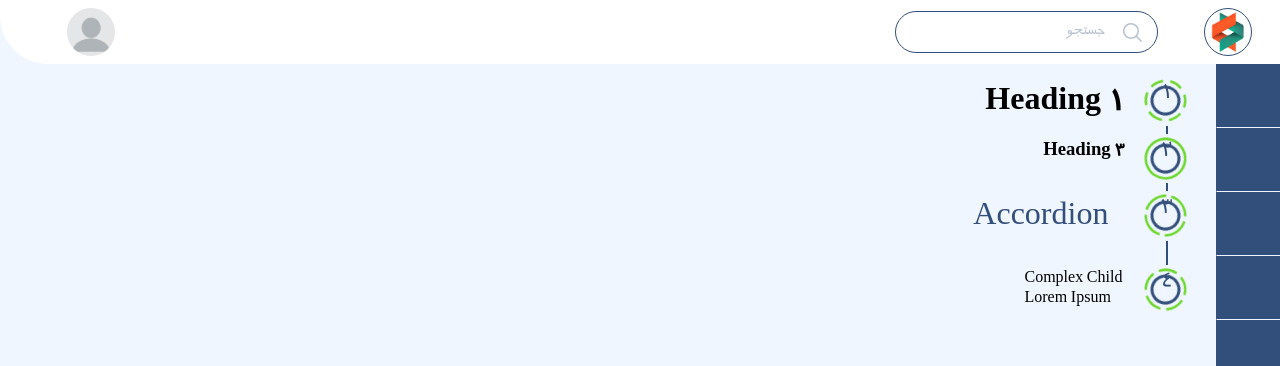
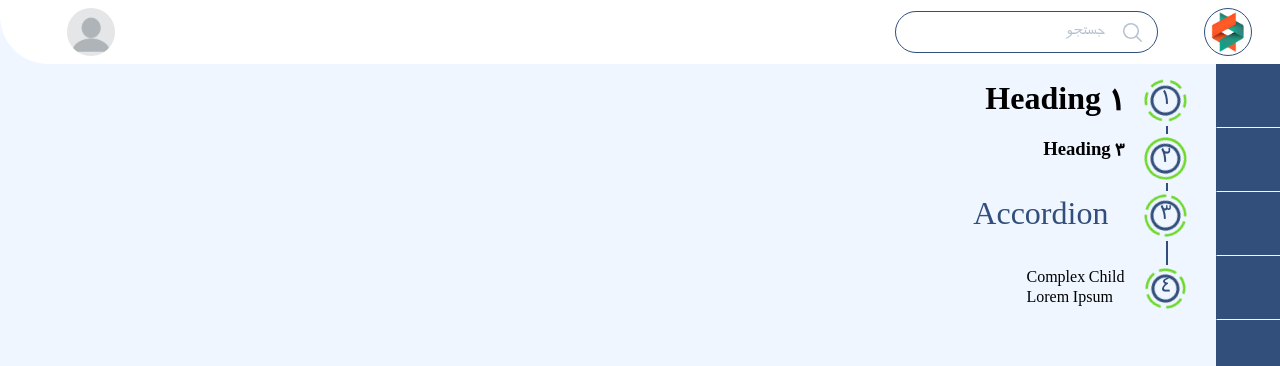
Before and after one commit to Navid079/Project, a React (Create React App) app in the folder frontend/: page / in a window 1280 px wide. Shown: the top 366 px of the page. Built offline with nearby package versions, Linux system fonts and the light colour scheme; some icons are missing.

Commit message:
list bullet style bug fixed

```diff
--- a/frontend/src/components/UI/ListItem/ListBullet.css
+++ b/frontend/src/components/UI/ListItem/ListBullet.css
@@ -1,22 +1,28 @@
 .progress-bullet {
   position: relative;
+  width: 1.5rem;
+  height: 1.5rem;
 }
 
 .progress-bullet__bg {
-  width: 1.5rem;
-  height: 1.5rem;
   outline: 1px solid var(--clr-primary-5);
   outline-offset: -5px;
   border-radius: 100px;
   animation: rotate 10s linear infinite;
+  width: 100%;
+  height: 100%;
+  position: absolute;
 }
 .progress-bullet__content {
   color: var(--clr-primary-5);
   font-size: 0.9rem;
   position: absolute;
-  top: 0.05rem;
-  left: 0.55rem;
+  width: 100%;
+  height: 100%;
   user-select: none;
+  display: flex;
+  justify-content: center;
+  align-items: center;
 }
 
 /*
@@ -25,16 +31,19 @@
 ==========================
 */
 @media screen and (min-width: 768px) {
-  .progress-bullet__bg {
+
+  .progress-bullet {
     width: 1.9rem;
     height: 1.9rem;
+  }
+
+  .progress-bullet__bg {
     outline: 2px solid var(--clr-primary-5);
     outline-offset: -7px;
   }
 
   .progress-bullet__content {
     font-size: 1.2rem;
-    left: 0.65rem;
   }
 }
 
@@ -44,30 +53,34 @@
 ==========================
 */
 @media screen and (min-width: 1024px) {
-  .progress-bullet__bg {
+  .progress-bullet {
     width: 2.6rem;
     height: 2.6rem;
+  }
+
+  .progress-bullet__bg {
     outline: 3px solid var(--clr-primary-5);
     outline-offset: -9px;
   }
 
   .progress-bullet__content {
     font-size: 1.4rem;
-    left: 1rem;
-    top: 0.2rem;
   }
 }
 
 @media screen and (min-width: 1440px) {
-  .progress-bullet__bg {
+
+  .progress-bullet {
     width: 3.25rem;
     height: 3.25rem;
+  }
+
+  .progress-bullet__bg {
     outline: 4px solid var(--clr-primary-5);
     outline-offset: -11px;
   }
 
   .progress-bullet__content {
     font-size: 2rem;
-    left: 1.2rem;
   }
 }
```
